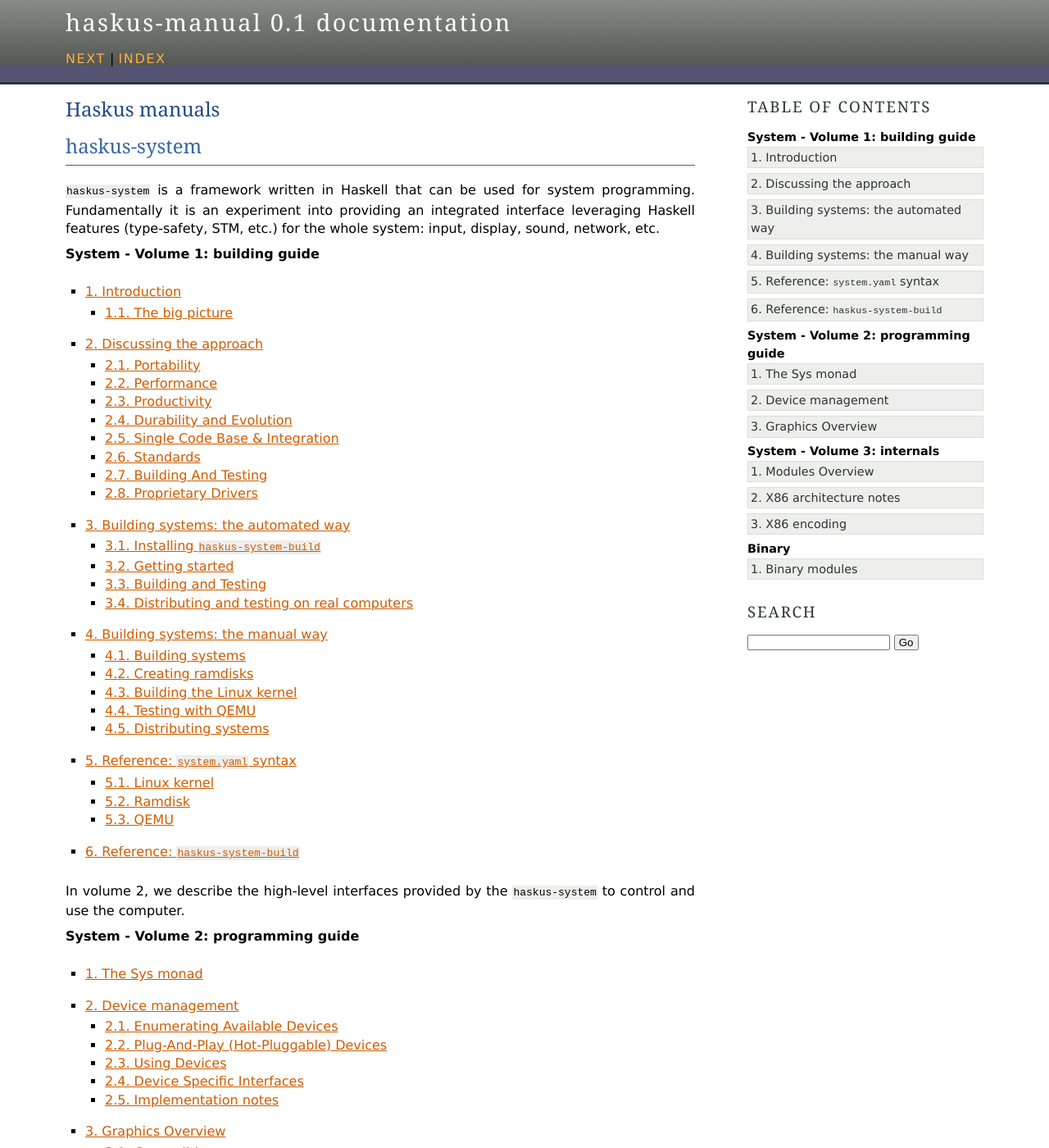
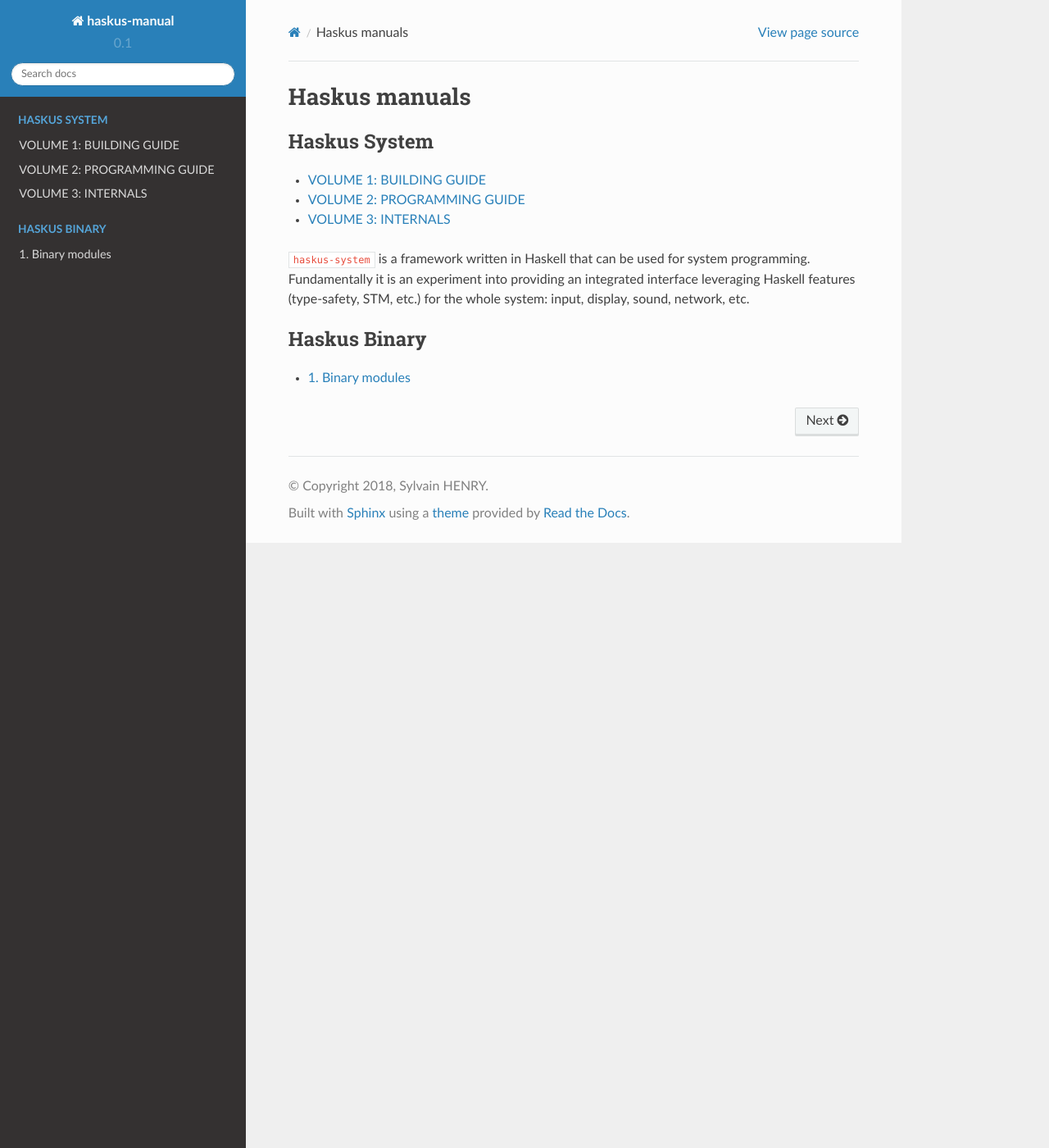
Before and after one commit to haskus/haskus-manual, a Sphinx documentation site: the page built from source/index.rst, in a window 1280 px wide and 1400 px high. Shown: the whole window at 82% size. Built offline with Sphinx 7.4.7 and the Read the Docs theme 2.0.0, drawn with Linux system fonts in a browser that asks for light colours; some of the changed text lies outside the part shown.

Commit message:
Switch to read-the-docs theme

```diff
--- a/source/conf.py
+++ b/source/conf.py
@@ -50,7 +50,7 @@ master_doc = 'index'
 
 # General information about the project.
 project = 'haskus-manual'
-copyright = '2017, Sylvain HENRY'
+copyright = '2018, Sylvain HENRY'
 author = 'Sylvain HENRY'
 
 # The version info for the project you're documenting, acts as replacement for
@@ -87,10 +87,29 @@ todo_include_todos = True
 # The theme to use for HTML and HTML Help pages.  See the documentation for
 # a list of builtin themes.
 #
-html_theme = 'agogo'
+html_theme = 'sphinx_rtd_theme'
+html_theme_path = ["_themes",]
+
+html_theme_options = {
+    'canonical_url': '',
+    'analytics_id': '',
+    'logo_only': False,
+    'display_version': True,
+    'prev_next_buttons_location': 'bottom',
+    'style_external_links': False,
+    'vcs_pageview_mode': '',
+    # Toc options
+    'collapse_navigation': True,
+    'sticky_navigation': True,
+    'navigation_depth': 4,
+    'includehidden': True,
+    'titles_only': False
+}
 
 # html_logo = None
-html_style = "style.css"
+# html_style = "style.css"
+
+html_title = '%s' % version
 
 # Theme options are theme-specific and customize the look and feel of a theme
 # further.  For a list of options available for each theme, see the
--- a/source/index.rst
+++ b/source/index.rst
@@ -1,70 +1,29 @@
-.. haskus-manual documentation master file, created by
-   sphinx-quickstart on Fri Jun  2 16:16:29 2017.
-   You can adapt this file completely to your liking, but it should at least
-   contain the root `toctree` directive.
+==============================================================================
+Haskus manuals
+==============================================================================
 
-Haskus manuals
-==============
+.. toctree::
+   :maxdepth: 1
+   :caption: Haskus System
 
-haskus-system
--------------
+   system/building
+   system/programming
+   system/internals
 
 ``haskus-system`` is a framework written in Haskell that can be used for system
 programming. Fundamentally it is an experiment into providing an integrated
 interface leveraging Haskell features (type-safety, STM, etc.) for the whole
 system: input, display, sound, network, etc.
 
-.. toctree::
-   :maxdepth: 2
-   :numbered:
-   :caption: System - Volume 1: building guide
-
-   system/volume1/intro
-   system/volume1/approach
-   system/volume1/automatic_building
-   system/volume1/manual_building
-   system/volume1/reference/system_yaml
-   system/volume1/reference/haskus_system_build
-
-In volume 2, we describe the high-level interfaces provided by the
-``haskus-system`` to control and use the computer.
 
 .. toctree::
-   :maxdepth: 2
+   :maxdepth: 1
    :numbered:
-   :caption: System - Volume 2: programming guide
-
-   system/volume2/using/sys_monad
-   system/volume2/using/devices
-   system/volume2/graphics/overview
-
-In volume 3, we describe the internals of ``haskus-system``.
+   :caption: Haskus Utils
 
 .. toctree::
-   :maxdepth: 2
+   :maxdepth: 1
    :numbered:
-   :caption: System - Volume 3: internals
-
-   system/volume3/modules_overview
-   system/volume3/x86
-   system/volume3/x86/encoding
-
-haskus-binary
--------------
-
-.. toctree::
-   :maxdepth: 2
-   :numbered:
-   :caption: Binary
+   :caption: Haskus Binary
 
    binary
-
-haskus-utils
--------------
-
-Variant/Flow
-
-.. toctree::
-   :maxdepth: 2
-   :numbered:
-   :caption: Utils
--- /dev/null
+++ b/source/system/volume2/graphics/compositing.rst
@@ -0,0 +1,2 @@
+Compositing
+===========
```
Also changed, not shown: source/system/building.rst (added, +17 -0 lines), source/system/internals.rst (added, +13 -0 lines), source/system/programming.rst (added, +14 -0 lines), .gitmodules (added).
